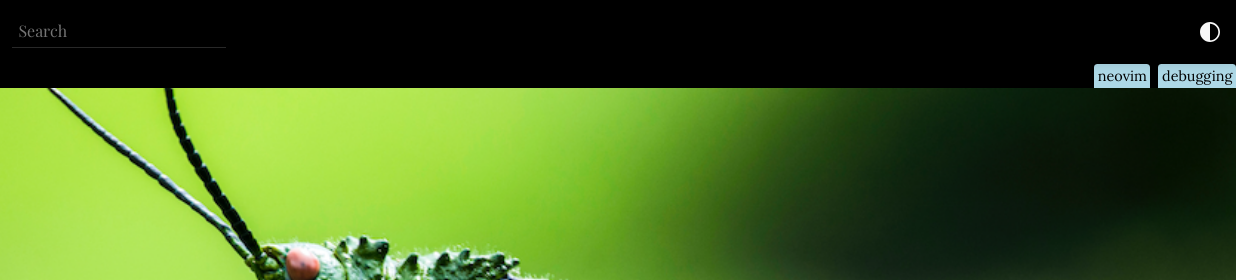
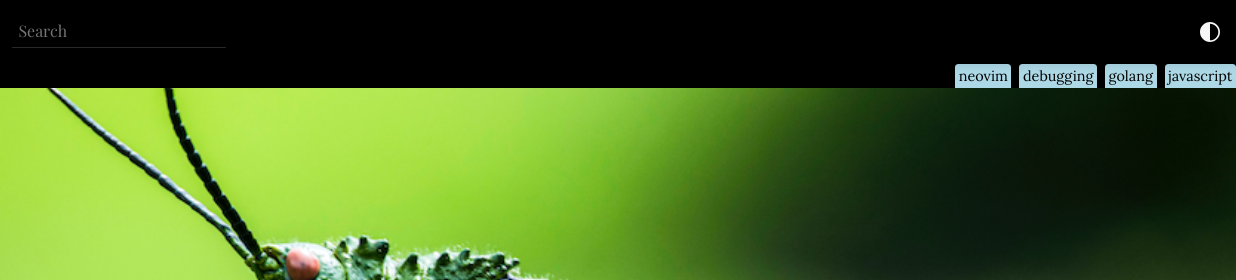
Before and after one commit to harrisoncramer/harrisoncramer.me, a Gatsby site: page /blog in a window 1280 px wide. Shown: the top 280 px of the page, 44-1280 px from the left. Built offline with nearby package versions, Linux system fonts and the light colour scheme; Gatsby itself is replaced by a stand-in of ours.

Commit message:
Added more tags

```diff
--- a/gatsby-node.js
+++ b/gatsby-node.js
@@ -78,6 +78,7 @@ exports.createPages = async ({ actions, graphql }) => {
     "github",
     "neovim",
     "debugging",
+    "golang",
   ]
 
   // Create a new blog page for every n posts,
--- a/src/markdown-pages/debugging-in-neovim.md
+++ b/src/markdown-pages/debugging-in-neovim.md
@@ -5,7 +5,7 @@ path: /debugging-in-neovim/
 description: Debug your applications directly within Neovim using the Debug Adapter Protocol, or DAP.
 imageDescription: Debugging client in Neovim.
 featuredImage: ../images/posts/bug.png
-tags: ["neovim", "debugging"]
+tags: ["neovim", "debugging", "golang", "javascript"]
 ---
 
 You'll probably spend more time debugging your next application than physically typing out the code required to run it. For a little while, the premier tool in the software industry for text manipulation, Neovim, was woefully behind IDEs like VSCode in it's debugger implementation. That's no longer the case.
```
